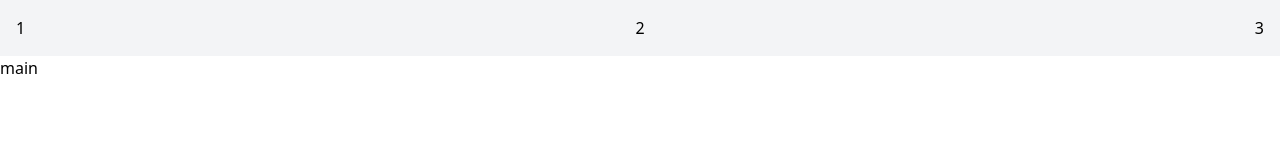
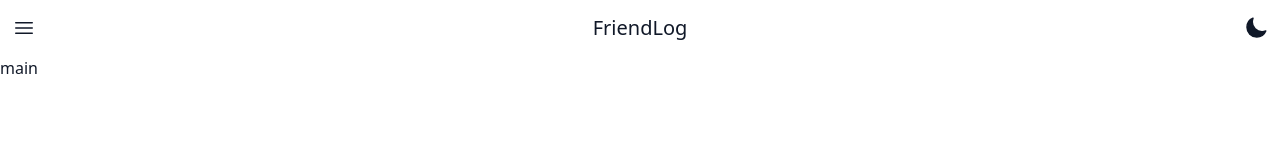
Before and after one commit to woong3e/friendLog, a React (Vite) app: page / in a window 1280 px wide. Shown: the top 160 px of the page. Built offline with nearby package versions, Linux system fonts and the light colour scheme.

Commit message:
feat: add darkmode

```diff
--- a/index.html
+++ b/index.html
@@ -4,6 +4,12 @@
     <meta charset="UTF-8" />
     <link rel="icon" type="image/svg+xml" href="" />
     <meta name="viewport" content="width=device-width, initial-scale=1.0" />
+    <meta
+      name="theme-color"
+      content="#ffffff"
+      media="(prefers-color-scheme: dark)"
+      id="theme-color-meta"
+    />
     <title>Friend Log</title>
   </head>
   <body>
--- a/src/App.tsx
+++ b/src/App.tsx
@@ -6,7 +6,7 @@ import './index.css';
 
 function App() {
   return (
-    <div className="">
+    <div className="bg-white text-gray-900 dark:bg-gray-900 dark:text-white">
       <Header />
       <Main />
       <Footer />
--- /dev/null
+++ b/src/components/Darkmode.tsx
@@ -0,0 +1,69 @@
+import { useEffect, useState } from 'react';
+
+const Darkmode = () => {
+  const [isDark, setIsDark] = useState<boolean>(() => {
+    if (typeof window !== 'undefined') {
+      const saved = localStorage.getItem('theme');
+      if (saved) return saved === 'dark';
+      return window.matchMedia('(prefers-color-scheme: dark)').matches;
+    }
+    return false;
+  });
+
+  const themeColorMeta = document.querySelector('#theme-color-meta');
+
+  useEffect(() => {
+    if (isDark) {
+      document.documentElement.setAttribute('data-theme', 'dark');
+      localStorage.setItem('theme', 'dark');
+      themeColorMeta?.setAttribute('content', '#111827');
+      document.documentElement.style.backgroundColor = '#111827';
+      document.body.style.backgroundColor = '#111827';
+    } else {
+      document.documentElement.setAttribute('data-theme', 'light');
+      localStorage.setItem('theme', 'light');
+      themeColorMeta?.setAttribute('content', '#ffffff');
+      document.documentElement.style.backgroundColor = '#ffffff';
+      document.body.style.backgroundColor = '#ffffff';
+    }
+  }, [isDark]);
+
+  return (
+    <>
+      <button onClick={() => setIsDark((prev) => !prev)}>
+        {isDark ? (
+          <svg
+            xmlns="http://www.w3.org/2000/svg"
+            fill="currentColor"
+            viewBox="0 0 24 24"
+            strokeWidth="1.5"
+            stroke="currentColor"
+            className="w-6 h-6"
+          >
+            <path
+              strokeLinecap="round"
+              strokeLinejoin="round"
+              d="M12 3v2.25m6.364.386-1.591 1.591M21 12h-2.25m-.386 6.364-1.591-1.591M12 18.75V21m-4.773-4.227-1.591 1.591M5.25 12H3m4.227-4.773L5.636 5.636M15.75 12a3.75 3.75 0 1 1-7.5 0 3.75 3.75 0 0 1 7.5 0Z"
+            />
+          </svg>
+        ) : (
+          <svg
+            xmlns="http://www.w3.org/2000/svg"
+            fill="currentColor"
+            viewBox="0 0 24 24"
+            strokeWidth="1.5"
+            stroke="currentColor"
+            className="w-6 h-6"
+          >
+            <path
+              strokeLinecap="round"
+              strokeLinejoin="round"
+              d="M21.752 15.002A9.72 9.72 0 0 1 18 15.75c-5.385 0-9.75-4.365-9.75-9.75 0-1.33.266-2.597.748-3.752A9.753 9.753 0 0 0 3 11.25C3 16.635 7.365 21 12.75 21a9.753 9.753 0 0 0 9.002-5.998Z"
+            />
+          </svg>
+        )}
+      </button>
+    </>
+  );
+};
+export default Darkmode;
--- a/src/components/Header.tsx
+++ b/src/components/Header.tsx
@@ -1,10 +1,40 @@
+import { useState } from 'react';
+import { Link } from 'react-router-dom';
+import Darkmode from './Darkmode';
+
 const Header = () => {
+  // const pages: string[] = ['Home', 'Contact', 'Blog'];
+  const [anchorElNav, setAnchorElNav] = useState<null | HTMLElement>(null);
+  const handleOpenMenu = (event: React.MouseEvent<HTMLElement>) => {
+    setAnchorElNav(event.currentTarget);
+  };
+
   return (
-    <div className="flex flex-row justify-between items-start bg-gray-100 p-4">
-      <div className="">1</div>
-      <div className="">2</div>
-      <div className="">3</div>
-    </div>
+    <nav className="flex justify-between h-12 md:h-14 mx-1 sticky">
+      <div className="flex items-center w-1/3 ml-2" onClick={handleOpenMenu}>
+        {/* hamburger menu icon */}
+        <svg
+          xmlns="http://www.w3.org/2000/svg"
+          fill="none"
+          viewBox="0 0 24 24"
+          strokeWidth="1.5"
+          stroke="currentColor"
+          className="w-6 h-6"
+        >
+          <path
+            strokeLinecap="round"
+            strokeLinejoin="round"
+            d="M3.75 6.75h16.5M3.75 12h16.5m-16.5 5.25h16.5"
+          />
+        </svg>
+      </div>
+      <Link to="/" className="flex justify-center items-center w-1/3 text-xl">
+        FriendLog
+      </Link>
+      <div className="flex justify-end items-center w-1/3 mr-2">
+        <Darkmode />
+      </div>
+    </nav>
   );
 };
 
--- a/src/index.css
+++ b/src/index.css
@@ -1 +1,16 @@
 @import 'tailwindcss';
+@custom-variant dark (&:where([data-theme=dark], [data-theme=dark] *));
+
+@media (prefers-color-scheme: dark) {
+  body {
+    background: #111827;
+    color: white;
+  }
+}
+
+@media (prefers-color-scheme: light) {
+  body {
+    background: #ffffff;
+    color: black;
+  }
+}
```
